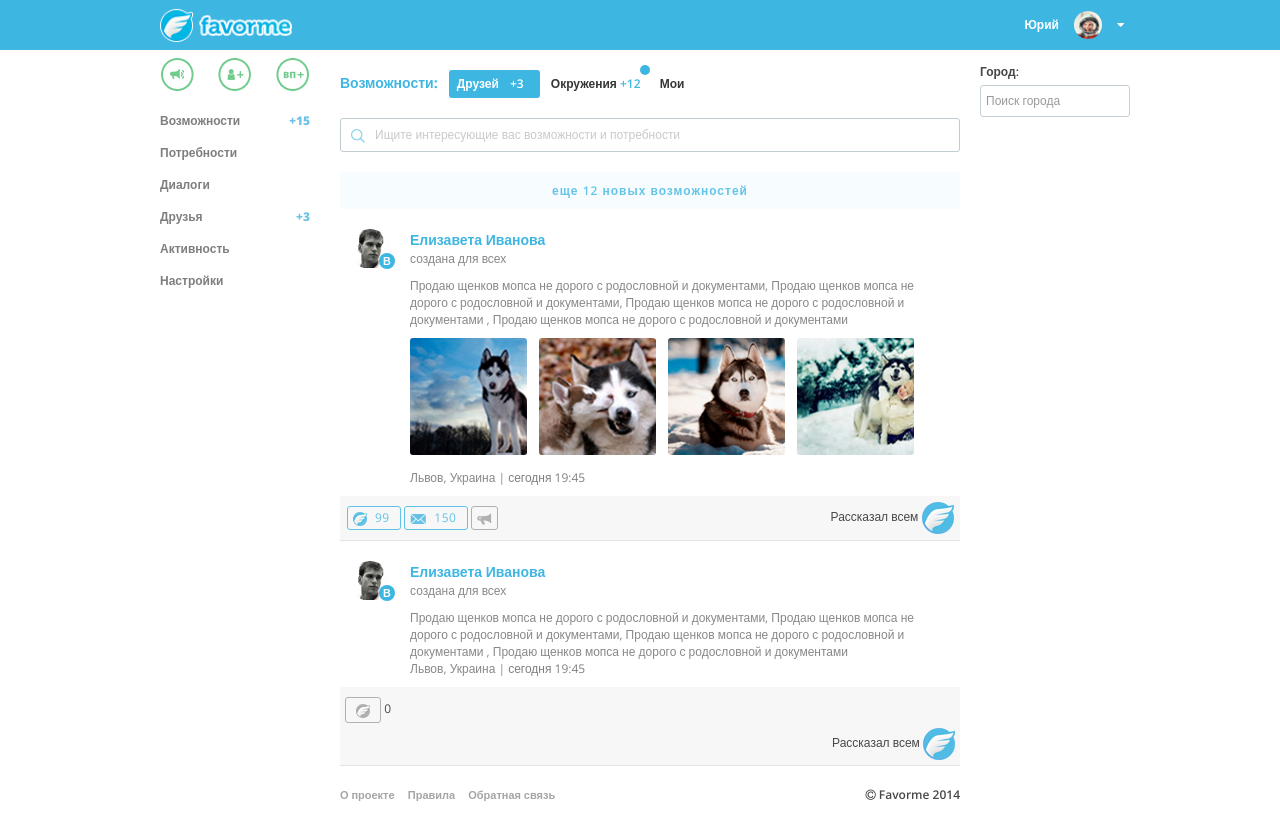
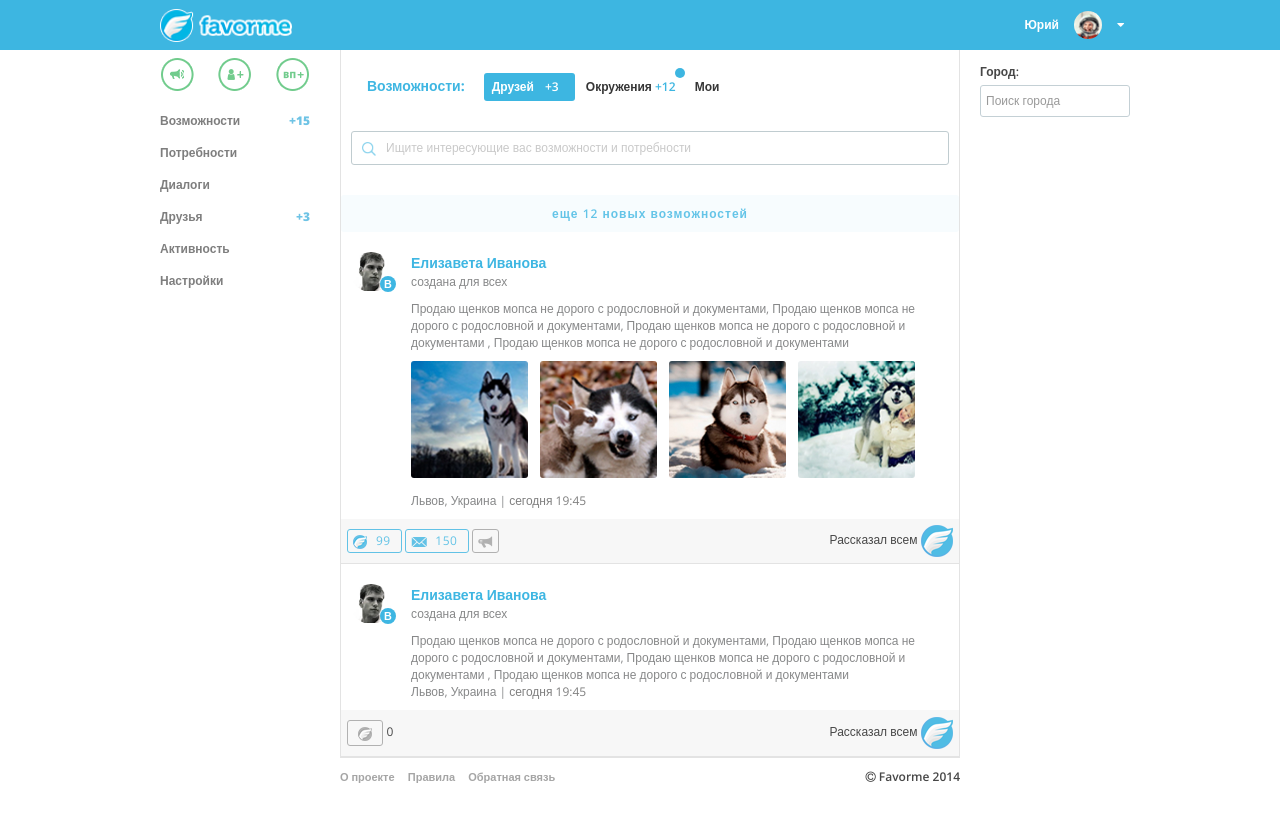
Before and after one commit to vvzubkov/favorme-html-css, a plain HTML site: page main_user.html in a window 1280 px wide. Drawn offline with nearby package versions, Linux system fonts and the light colour scheme.

Commit message:
update main_user page

```diff
--- a/css/main/main.css
+++ b/css/main/main.css
@@ -27,7 +27,11 @@
     text-align: center;
     position: relative;
 }
-
+.c-body
+{
+    border: 1px solid #e3e3e3;
+    border-top: none;
+}
 .content,
 .regBlock,
 .wide-block {
--- a/css/modifier.css
+++ b/css/modifier.css
@@ -68,6 +68,10 @@
 
 .pad10-20 {
     padding: 10px 20px !important;
+}
+
+.pad20-10 {
+    padding: 20px 10px !important;
 }
 
 .pad0-0-5 {
--- a/main_user.html
+++ b/main_user.html
@@ -114,8 +114,8 @@
                 </div>
             </div>
             <div class="content ta-c">
-                <section class="c-title">
-                    <section class="pad20-0 ta-l">
+                <section class="c-body">
+                    <section class="c-title pad10 ta-l">
                         <div class="vp-name c-blue">Возможности:</div>
                         <a href="/" class="vp-type active">Друзей <span class="amount">+3</span></a>
                         <a href="/" class="vp-type">Окружения <span>+12</span>
@@ -124,11 +124,12 @@
                             </a>
                         <a href="/" class="vp-type">Мои <span class="amount"></span></a>
                     </section>
-                </section>
+                    <section class="search pad10">
                         <form id="search" class="ta-l">
                             <input class="search-line clearble" type="text"
                                    placeholder="Ищите интересующие вас возможности и потребности" autofocus tabindex="1"/>
                         </form>
+                    </section>
                     <a class="button dib w-full bg-light-blue pad10-0 mar10-0 c-blue">еще 12 новых возможностей</a>
                     <ul class="row-list">
                         <li class="row-list-el pad0-0-10">
@@ -338,7 +339,7 @@
                                 </ul>
                             </div>
                         </li>
-                    <li class="row-list-el pad0-0-10">
+                        <li class="row-list-el pad0">
                             <div class="vp-content">
                                 <div class="body">
                                     <div class="img-col">
@@ -366,7 +367,7 @@
                                     </div>
                                 </div>
                                 <div class="footer">
-                                <div class="ta-l">
+                                    <div class="dib w-half ta-l">
                                         <div class="dib pos-rel">
                                             <a class="button button-slim fv-trust-button bd-1-blue pad0-10 grayscale">
                                                 <img class="dib w-auto va-middle" src="images/logo/logo-mini-active.png" alt=""/>
@@ -375,7 +376,7 @@
                                         <a class="dialog-button">0</a>
                                         <a class="share-button md-trigger grayscale" data-modal="add-new-share-fr"></a>
                                     </div>
-                                <div class="ta-r">
+                                    <div class="dib w-half ta-r">
                                         <p>Рассказал всем</p>
                                         <a class="set-my-fav md-trigger" data-modal="add-fv-trust"></a>
                                     </div>
@@ -495,6 +496,7 @@
                             </div>
                         </li>
                     </ul>
+                </section>
                 <footer id="footer">
                     <nav class="w-34part ta-l">
                         <a href="/">О проекте</a>
```
Lines whose indentation alone changed are shown as unchanged.
